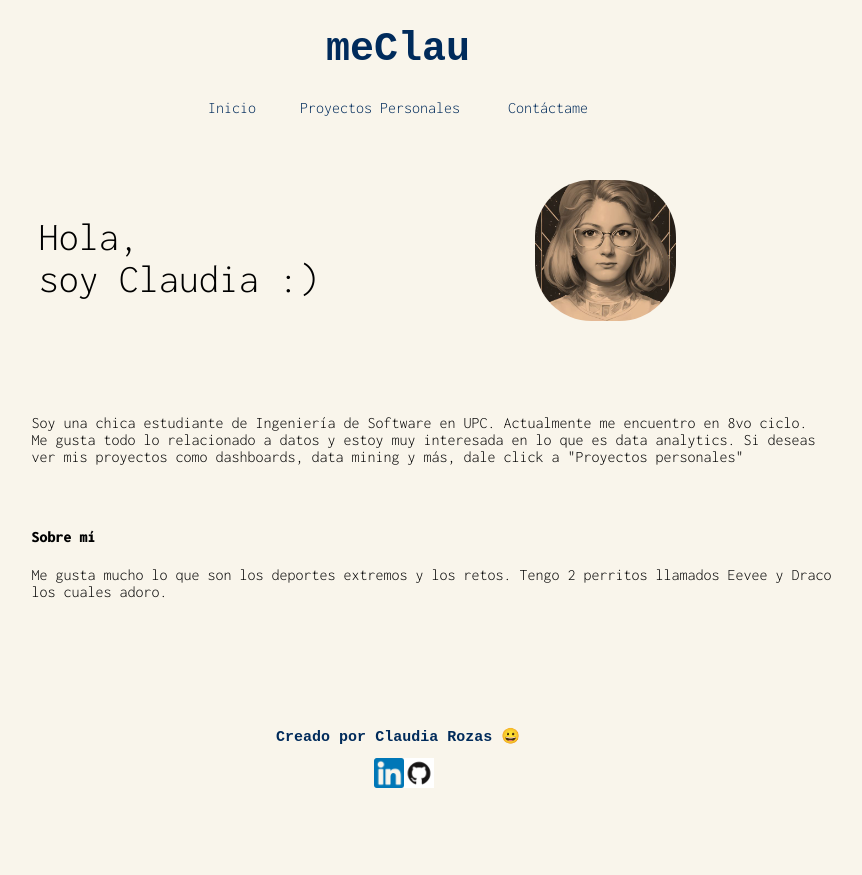
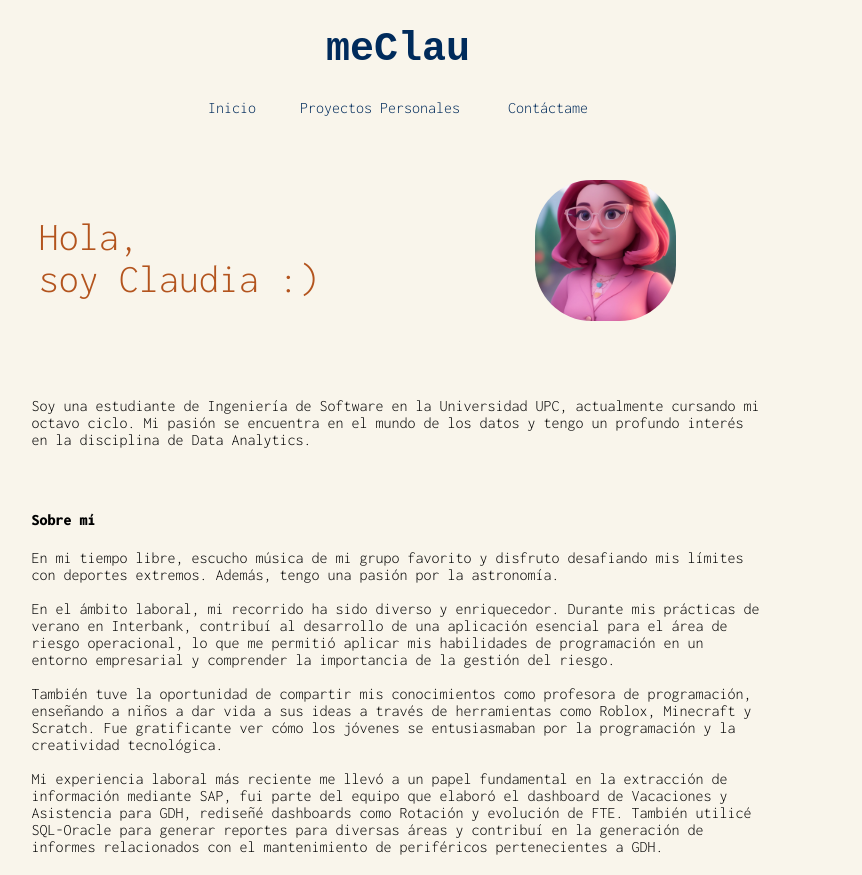
Before and after one commit to ClauRozasG/meClau, a plain HTML site: page index.html in a window 1280 px wide. Shown: the top 875 px of the page, without its empty margins (242-1104 px from the left). Before the commit the page ends 800 px from the top, so only its background shows below. Drawn offline with Linux system fonts and the light colour scheme.

Commit message:
update: description about me and added: photo

```diff
--- a/index.html
+++ b/index.html
@@ -2,6 +2,7 @@
 <html>
     <head>
         <meta charset="UTF-8">
+        <meta name="viewport" content="width=device-width, initial-scale=1">
         <title>Hi Claudia!</title>
         <link rel="stylesheet" type="text/css" href="style.css">
     </head>
@@ -26,7 +27,7 @@
                 </nav>
             </div>
             <div class="titulo-animado">
-                <img src="foto_clau.jpg" class="mifotito">
+                <img src="clau_avatar.jpg" class="mifotito">
                 <br><br>
                 <div class="linea-1">
                     <span id="texto1"></span><span class="cursor">|</span>
@@ -40,17 +41,19 @@
         </header>
         <main>
             <div class="aboutme">
-                <p><br><br><br>
-                    Soy una chica estudiante de Ingeniería de Software en UPC. Actualmente me encuentro en 8vo ciclo. <br>
-                    Me gusta todo lo relacionado a datos y estoy muy interesada en lo que es data analytics. Si deseas <br>
-                    ver mis proyectos como dashboards, data mining y más, dale click a "Proyectos personales"
+                <p><br><br>
+                    Soy una estudiante de Ingeniería de Software en la Universidad UPC, actualmente cursando mi octavo ciclo. Mi pasión se encuentra en el mundo de los datos y tengo un profundo interés en la disciplina de Data Analytics.
+
                 </p>
             </div>
 
             <div class="curiosidades">
                 <h4>Sobre mí</h4>
-                <p>Me gusta mucho lo que son los deportes extremos y los retos. Tengo 2 perritos llamados Eevee y Draco<br>
-                los cuales adoro.
+                <p>En mi tiempo libre, escucho música de mi grupo favorito y disfruto desafiando mis límites con deportes extremos. Además, tengo una pasión por la astronomía. <br><br>
+En el ámbito laboral, mi recorrido ha sido diverso y enriquecedor. Durante mis prácticas de verano en Interbank, contribuí al desarrollo de una aplicación esencial para el área de riesgo operacional, lo que me permitió aplicar mis habilidades de programación en un entorno empresarial y comprender la importancia de la gestión del riesgo.<br><br>
+También tuve la oportunidad de compartir mis conocimientos como profesora de programación, enseñando a niños a dar vida a sus ideas a través de herramientas como Roblox, Minecraft y Scratch. Fue gratificante ver cómo los jóvenes se entusiasmaban por la programación y la creatividad tecnológica.<br><br>
+Mi experiencia laboral más reciente me llevó a un papel fundamental en la extracción de información mediante SAP, fui parte del equipo que elaboró el dashboard de Vacaciones y Asistencia para GDH, rediseñé dashboards como Rotación y evolución de FTE. También utilicé SQL-Oracle para generar reportes para diversas áreas y contribuí en la generación de informes relacionados con el mantenimiento de periféricos pertenecientes a GDH.
+<br><br>
                 </p>
 
             </div>
--- a/style.css
+++ b/style.css
@@ -67,6 +67,7 @@ body{
 .titulo-animado{
     margin-left: 20%;
     margin-top: 5%;
+    color: #B3541E;
 }
 
 .mifotito{
@@ -79,8 +80,7 @@ body{
 .aboutme, .curiosidades{
     font-family: 'Inconsolata', monospace;
     color: black;
-    margin-left: 21%;
-    margin-top: 5%;
+    margin: 5% 21%
 }
 
 .cursor {
@@ -109,6 +109,7 @@ body{
     display: none;
 }
 
+
 .footer{
     font-family: 'Courier New', Courier, monospace;
     text-align: center;
```
Also changed, not shown: proyectos_personales.html (+3 -3 lines), clau_avatar.jpg (added), script.js (line endings or trailing spaces).
